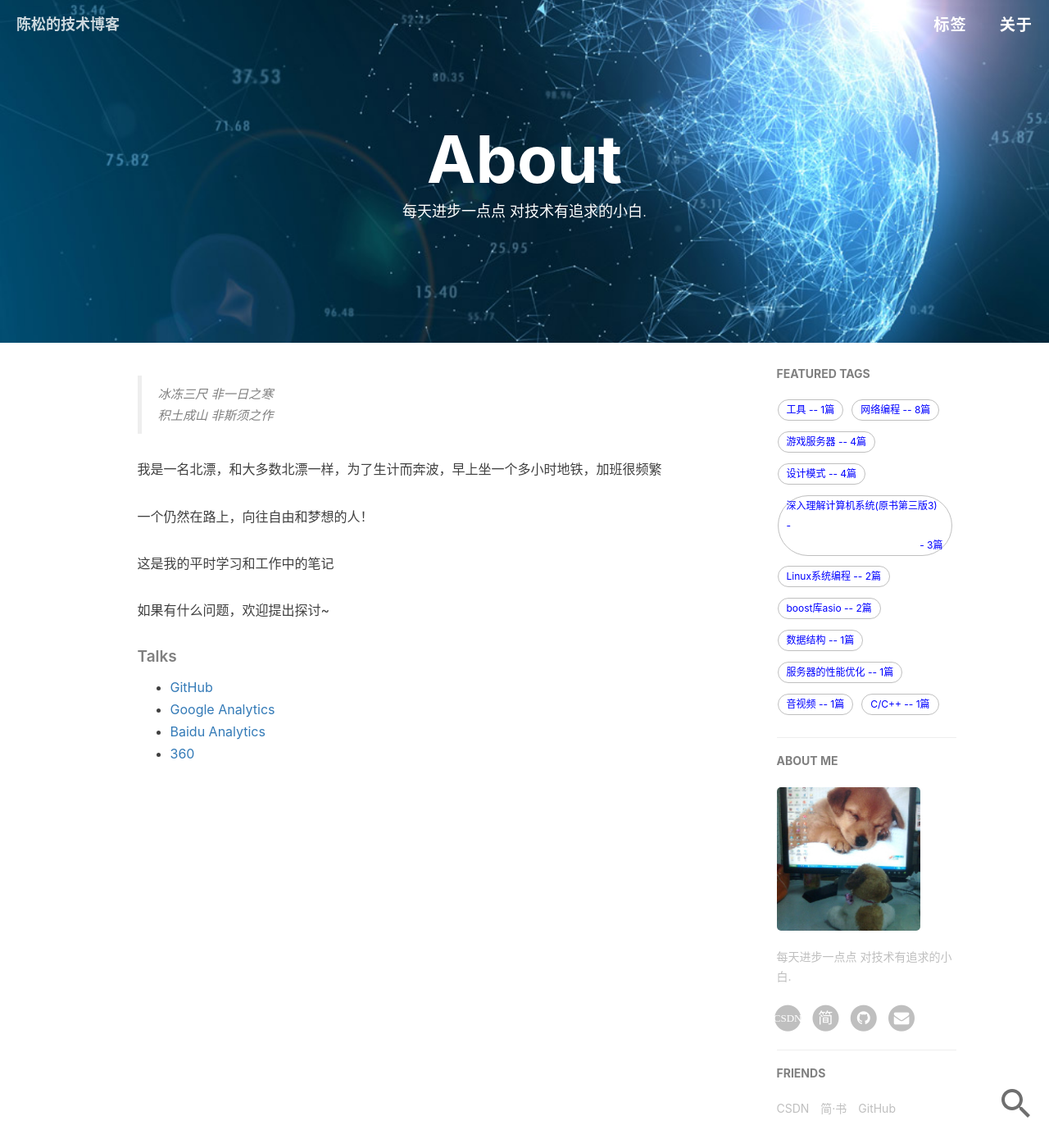
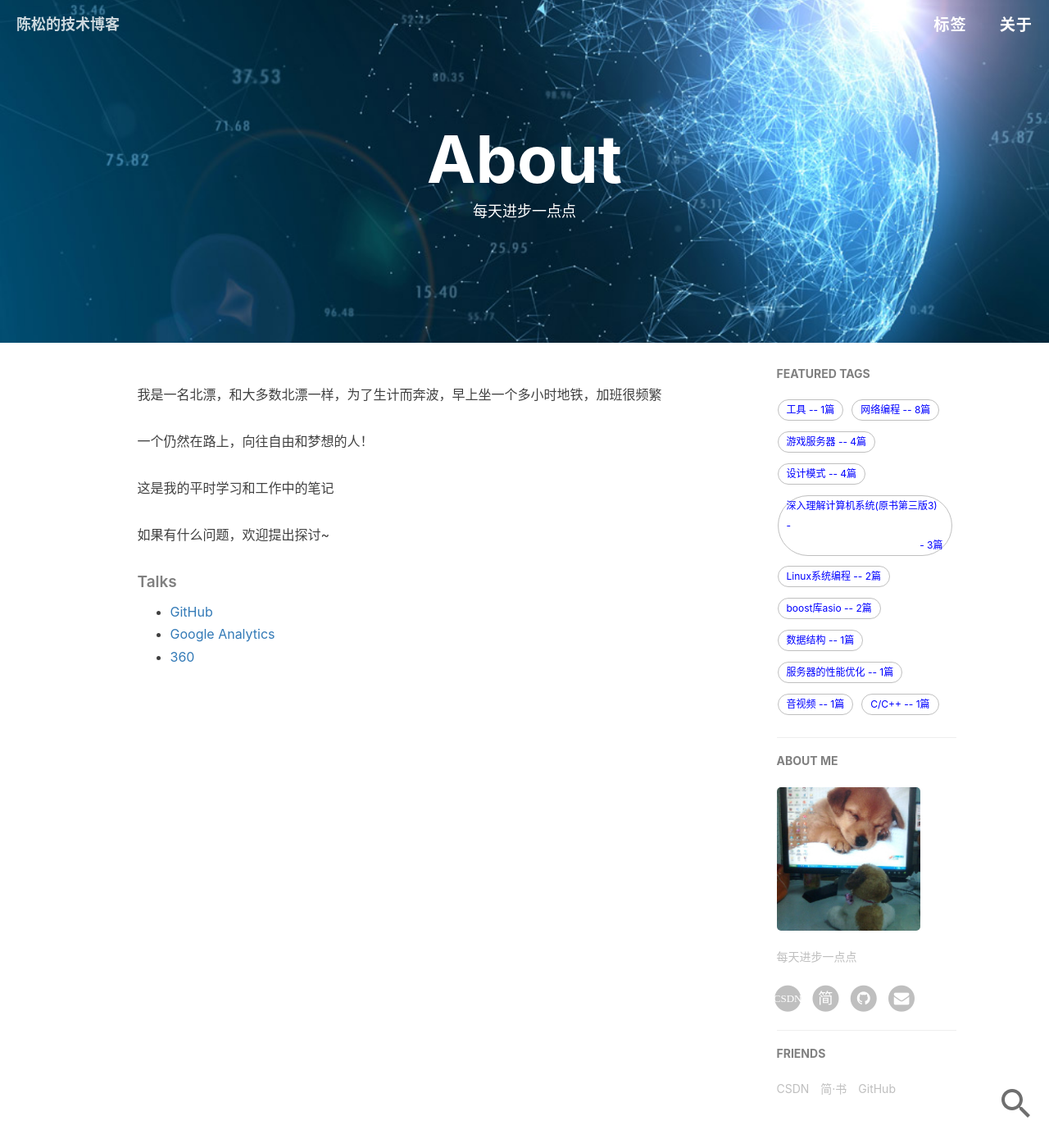
Before and after one commit to chensongpoixs/chensongpoixs.github.io, a Jekyll site: the page built from about.html, in a window 1280 px wide and 1400 px high. Shown: the whole window at 82% size. Built offline with Jekyll 4.4.1, drawn with Linux system fonts in a browser that asks for light colours; nearby versions of some CDN libraries; comment, search, counter and statistics services are not loaded.

Commit message:
[modify motto]

```diff
--- a/_config.yml
+++ b/_config.yml
@@ -14,7 +14,7 @@ plugins:
 
 # Sidebar settings
 sidebar: true                           # whether or not using Sidebar.
-sidebar-about-description: "每天进步一点点 对技术有追求的小白."
+sidebar-about-description: "每天进步一点点"
 sidebar-avatar: /img/about-BY-gentle.jpg      # use absolute URL, seeing it's used in both `/` and `/about/`
 
 
@@ -133,5 +133,5 @@ friends: [
     },{
         title: "GitHub",
         href: "https://github.com/chensongpoixs"
-	}
+    }
 ]
--- a/about.html
+++ b/about.html
@@ -1,7 +1,7 @@
 ---
 layout: page
 title: "About"
-description: "每天进步一点点 对技术有追求的小白."
+description: "每天进步一点点"
 header-img: "img/post-bg-rwd.jpg"
 ---
 
@@ -33,7 +33,7 @@ header-img: "img/post-bg-rwd.jpg"
     <ul>
         <li><a href="https://github.com">GitHub</a></li>
         <li><a href="https://analytics.google.com/analytics">Google Analytics</a></li>
-        <li><a href="https://tongji.baidu.com/web/27281797/overview/index"> Baidu Analytics</a></li>
+        <!-- <li><a href="https://tongji.baidu.com/web/27281797/overview/index"> Baidu Analytics</a></li> -->
 		<li><a href="https://github.com/Qihoo360">360</a></li>
     </ul>
 </div>
```
Also changed, not shown: other parts of about.html (+2 -2 lines).
